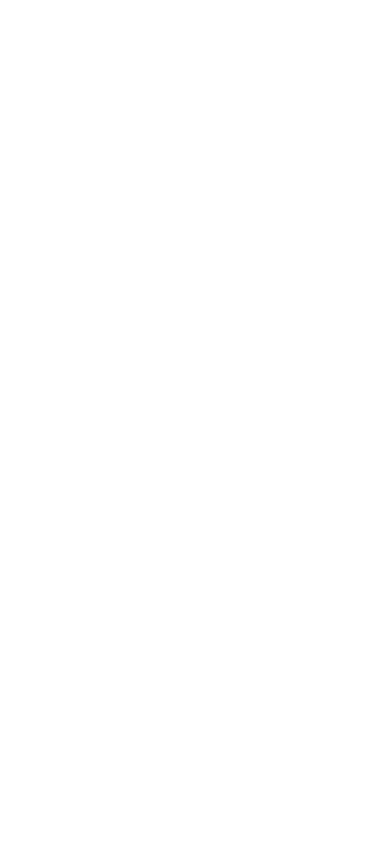
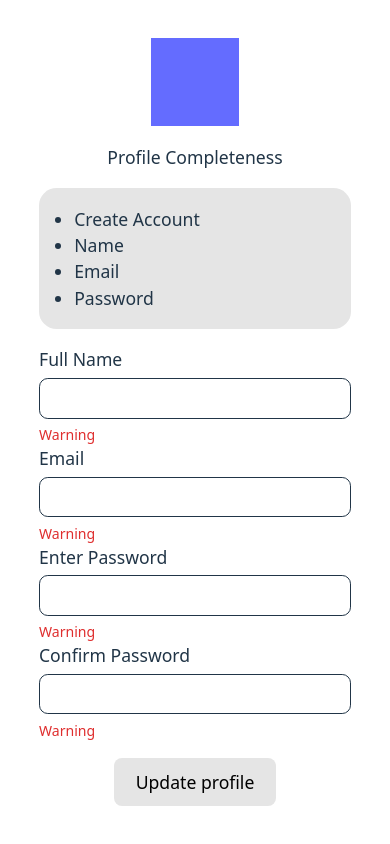
Before and after one commit to Domanskey/Accessible-Form-UI, a website built with Vite: page index.html in a window 390 px wide. Built offline with nearby package versions, Linux system fonts and the light colour scheme.

Commit message:
add mobile styling

```diff
--- a/index.html
+++ b/index.html
@@ -1,13 +1,63 @@
 <!doctype html>
 <html lang="en">
+
 <head>
   <meta charset="UTF-8" />
   <link rel="icon" type="image/svg+xml" href="/vite.svg" />
   <meta name="viewport" content="width=device-width, initial-scale=1.0" />
-    <title>accessible-form-ui</title>
+  <title>Accessible Form</title>
 </head>
+
 <body>
-    <div id="app"></div>
+  <main class="profile">
+
+    <div class="progress">
+
+      <div class="progress__percentage"></div>
+      <p class="progress__description">Profile Completeness</p>
+
+      <ul class="progress__checklist">
+        <li class="item">Create Account</li>
+        <li class="item">Name</li>
+        <li class="item">Email</li>
+        <li class="item">Password</li>
+      </ul>
+    </div>
+
+    <form class="form">
+
+      <fieldset class="fieldset">
+        <label class="fieldset__label" for="name">Full Name</label>
+        <input class="fieldset__input" type="text" id="name" name="name" required minlength="4" maxlength="20" />
+        <p class="fieldset__warning">Warning</p>
+      </fieldset>
+
+      <fieldset class="fieldset">
+        <label class="fieldset__label" for="email">Email</label>
+        <input class="fieldset__input" type="email" id="email" name="email" required minlength="4" maxlength="30" />
+        <p class="fieldset__warning">Warning</p>
+
+      </fieldset>
+
+      <fieldset class="fieldset">
+        <label class="fieldset__label" for="password">Enter Password</label>
+        <input class="fieldset__input" type="password" id="password" name="password" required minlength="4"
+          maxlength="8" />
+        <p class="fieldset__warning">Warning</p>
+
+      </fieldset>
+
+      <fieldset class="fieldset">
+        <label class="fieldset__label" for="passwordConfirmation">Confirm Password</label>
+        <input class="fieldset__input" type="password" id="passwordConfirmation" name="passwordConfirmation" required
+          minlength="4" maxlength="8" />
+        <p class="fieldset__warning">Warning</p>
+
+      </fieldset>
+    </form>
+    <button class="button">Update profile</button>
+  </main>
   <script type="module" src="/src/main.js"></script>
 </body>
+
 </html>
--- a/package.json
+++ b/package.json
@@ -9,6 +9,7 @@
     "preview": "vite preview"
   },
   "devDependencies": {
+    "sass-embedded": "^1.96.0",
     "vite": "npm:rolldown-vite@7.2.5"
   },
   "overrides": {
--- a/src/main.js
+++ b/src/main.js
@@ -1 +1 @@
-import './style.css'
+import './style.scss'
--- /dev/null
+++ b/src/style.scss
@@ -0,0 +1,143 @@
+:root {
+  font-family: system-ui, Avenir, Helvetica, Arial, sans-serif;
+  line-height: 1.5;
+  font-weight: 400;
+  font-size: 1.1rem;
+  --main-color: #242424;
+  --second-color: rgba(255, 255, 255, 0.87);
+  --third-color: #1a1a1a;
+  color-scheme: light dark;
+  color: var(--second-color);
+  background-color: var(--main-color);
+
+  font-synthesis: none;
+  text-rendering: optimizeLegibility;
+  -webkit-font-smoothing: antialiased;
+  -moz-osx-font-smoothing: grayscale;
+}
+
+*,
+*::before,
+*::after {
+  box-sizing: border-box; // box-sizing nie jest dziedziczony automatycznie z elementu nadrzędnego
+}
+
+body {
+  margin: 0;
+}
+
+.button {
+  border-radius: 8px;
+  border: 1px solid transparent;
+  padding: 0.6em 1.2em;
+  font-size: 1em;
+  font-weight: 500;
+  font-family: inherit;
+  background-color: var(--third-color);
+  cursor: pointer;
+  transition: border-color 0.25s;
+
+  &:hover {
+    border-color: #646cff;
+  }
+
+  &:focus,
+  &:focus-visible {
+    outline: 4px auto -webkit-focus-ring-color;
+
+  }
+}
+
+.fieldset {
+  border: none;
+  margin: 0;
+  padding: 0;
+  min-width: 100%;
+  display: flex;
+  flex-direction: column;
+  gap: 0.3rem;
+
+  &__label {
+    display: block;
+  }
+
+  &__input {
+    font-size: inherit;
+    border-radius: 0.5rem;
+    color: inherit;
+    border: 1px solid var(--second-color);
+    padding: 0.5rem 1rem;
+  }
+
+  &__warning {
+    margin: 0;
+    padding: 0;
+    font-size: 0.8rem;
+    color: #df2e2e;
+  }
+}
+
+.form {
+  display: flex;
+  flex-direction: column;
+  // align-items: stretch;
+  width: 80%;
+  max-width: 320px;
+  // gap: 0.3rem;
+}
+
+.item {
+  opacity: 1;
+}
+
+.profile {
+  margin: 0;
+  display: flex;
+  flex-direction: column;
+  place-items: center;
+
+  justify-content: center;
+  gap: 1rem;
+  min-width: 320px;
+  min-height: 100vh;
+}
+
+.progress {
+  width: 80%;
+  max-width: 320px;
+  display: flex;
+  flex-direction: column;
+  justify-content: space-around;
+  align-items: center;
+  gap: 1rem;
+  // margin-top: 1rem;
+
+  &__checklist {
+    background-color: var(--third-color);
+    border-radius: 1rem;
+    padding: 1rem 2rem;
+    margin: 0;
+    width: 100%;
+  }
+
+  &__description {
+    text-align: center;
+    margin: 0;
+  }
+
+  &__percentage {
+    width: 5rem;
+    height: 5rem;
+    background-color: #646cff;
+  }
+}
+
+
+
+@media (prefers-color-scheme: light) {
+  :root {
+    --main-color: #ffffff;
+    --second-color: #213547;
+    --third-color: #e5e5e5;
+  }
+}
```
Also changed, not shown: src/style.css (deleted), 1 other file. Lines whose indentation alone changed are shown as unchanged.
